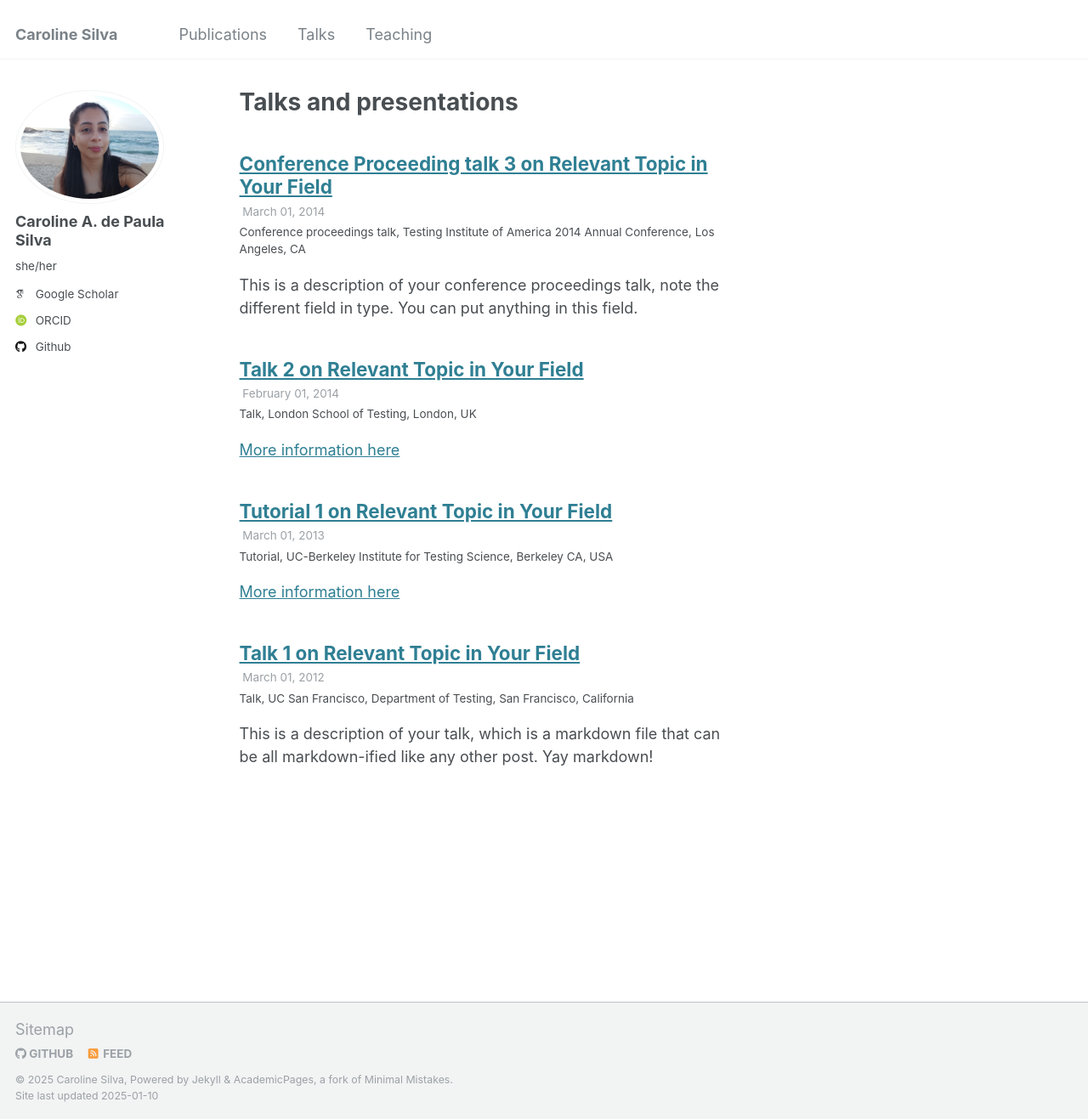
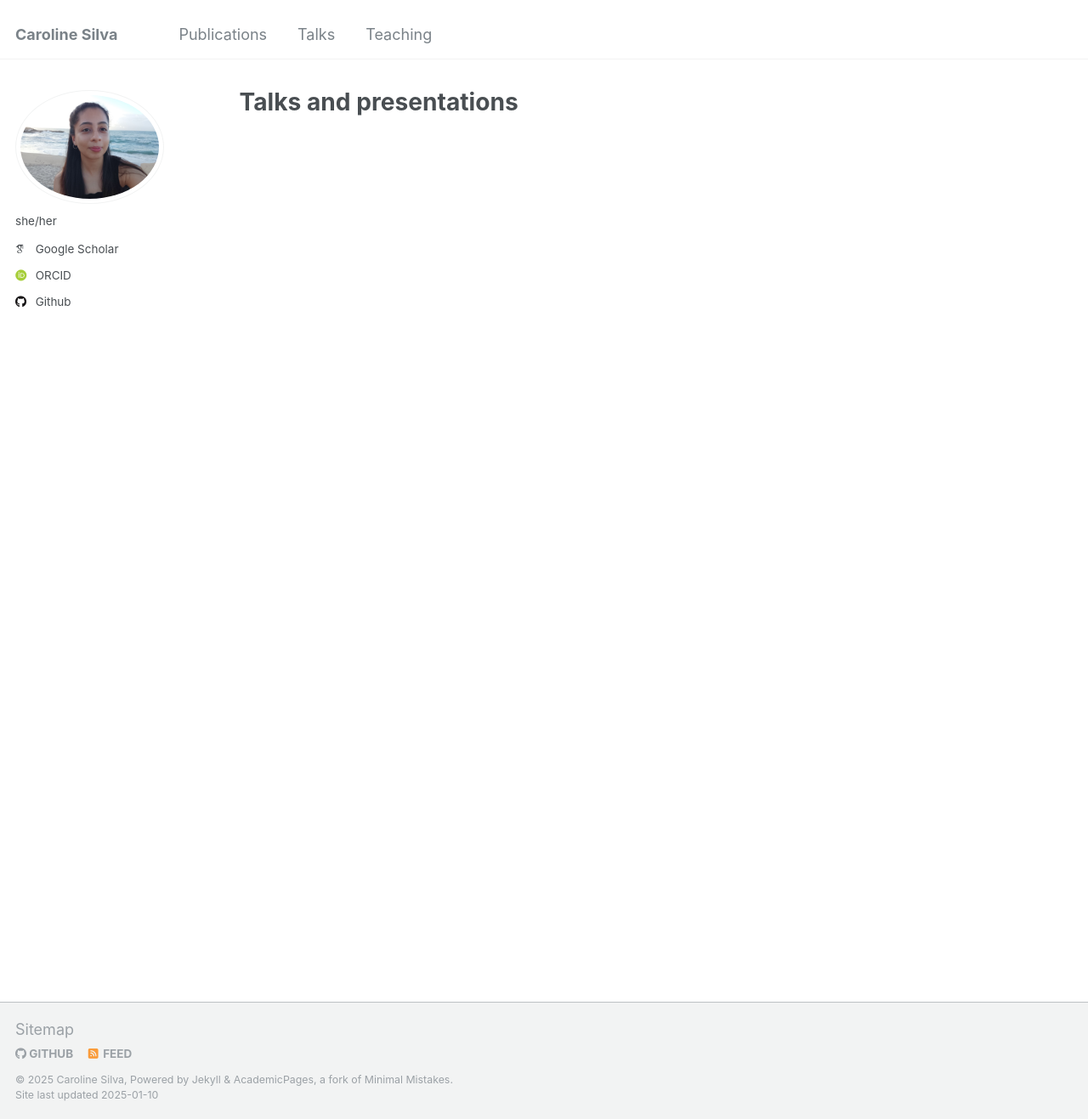
Before and after one commit to carolineapsilva/carolineapsilva.github.io, a Jekyll site: the page built from _pages/talks.html, in a window 1280 px wide and 1317 px high. Shown: the whole window at 85% size. Built offline with Jekyll 4.4.1, drawn with Linux system fonts in a browser that asks for light colours; some web fonts are replaced; a file with an impossible date is left out.

Commit message:
adding more info

```diff
--- a/_config.yml
+++ b/_config.yml
@@ -22,7 +22,7 @@ repository               : "carolineapsilva"
 author:
   # Biographic information
   avatar           : "profile.png"
-  name             : "Caroline A. de Paula Silva"
+  name             : #"Caroline A. de Paula Silva"
   pronouns         : "she/her"
   bio              : #"Short biography for the left-hand sidebar"
   location         : #"University of Campinas, Campinas, Brazil // INRIA, Sophia-Antipolis, France"
--- a/_talks/2012-03-01-talk-1.md
+++ /dev/null
@@ -1,11 +0,0 @@
----
-title: "Talk 1 on Relevant Topic in Your Field"
-collection: talks
-type: "Talk"
-permalink: /talks/2012-03-01-talk-1
-venue: "UC San Francisco, Department of Testing"
-date: 2012-03-01
-location: "San Francisco, California"
----
-
-This is a description of your talk, which is a markdown file that can be all markdown-ified like any other post. Yay markdown!
--- a/_talks/2013-03-01-tutorial-1.md
+++ /dev/null
@@ -1,13 +0,0 @@
----
-title: "Tutorial 1 on Relevant Topic in Your Field"
-collection: talks
-type: "Tutorial"
-permalink: /talks/2013-03-01-tutorial-1
-venue: "UC-Berkeley Institute for Testing Science"
-date: 2013-03-01
-location: "Berkeley CA, USA"
----
-
-[More information here](http://exampleurl.com)
-
-This is a description of your tutorial, note the different field in type. This is a markdown files that can be all markdown-ified like any other post. Yay markdown!
--- a/_talks/2014-02-01-talk-2.md
+++ /dev/null
@@ -1,13 +0,0 @@
----
-title: "Talk 2 on Relevant Topic in Your Field"
-collection: talks
-type: "Talk"
-permalink: /talks/2014-02-01-talk-2
-venue: "London School of Testing"
-date: 2014-02-01
-location: "London, UK"
----
-
-[More information here](http://example2.com)
-
-This is a description of your talk, which is a markdown files that can be all markdown-ified like any other post. Yay markdown!
--- a/_talks/2014-03-01-talk-3.md
+++ /dev/null
@@ -1,11 +0,0 @@
----
-title: "Conference Proceeding talk 3 on Relevant Topic in Your Field"
-collection: talks
-type: "Conference proceedings talk"
-permalink: /talks/2014-03-01-talk-3
-venue: "Testing Institute of America 2014 Annual Conference"
-date: 2014-03-01
-location: "Los Angeles, CA"
----
-
-This is a description of your conference proceedings talk, note the different field in type. You can put anything in this field.
```
Also changed, not shown: _pages/about.md (+1 -1 lines), _pages/publications.html (+4 -22 lines), _talks/1.md (added, +8 -0 lines), _talks/2.md (added, +8 -0 lines), _talks/3.md (added, +8 -0 lines), 2 other files.
